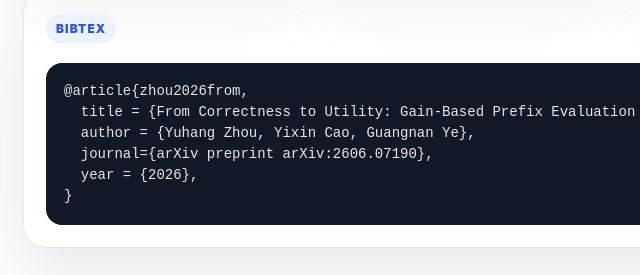
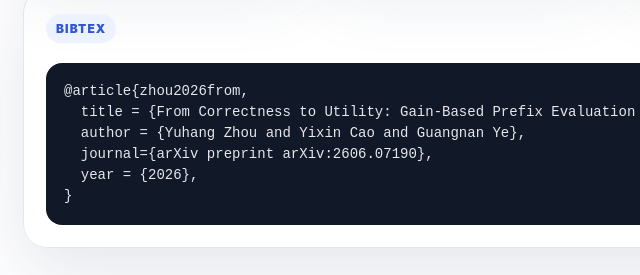
Before and after one commit to zhiqix/pum-project-page, a plain HTML site: page index.html in a window 1280 px wide. Shown: the part 6281-6556 px from the top of the page, 27-667 px from the left. Drawn offline with Linux system fonts and the light colour scheme.

Commit message:
Update index.html

```diff
--- a/index.html
+++ b/index.html
@@ -215,7 +215,7 @@
         </div>
         <pre id="bibtex">@article{zhou2026from,
   title = {From Correctness to Utility: Gain-Based Prefix Evaluation for LLM Reasoning},
-  author = {Yuhang Zhou, Yixin Cao, Guangnan Ye},
+  author = {Yuhang Zhou and Yixin Cao and Guangnan Ye},
   journal={arXiv preprint arXiv:2606.07190},
   year = {2026},
 }</pre>
```
